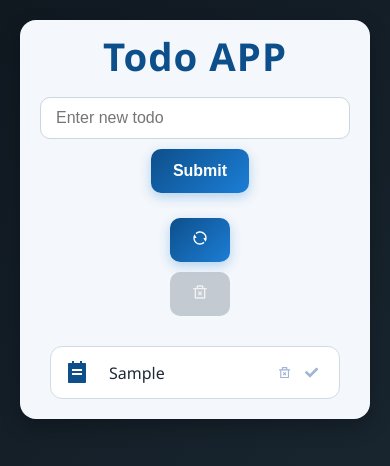
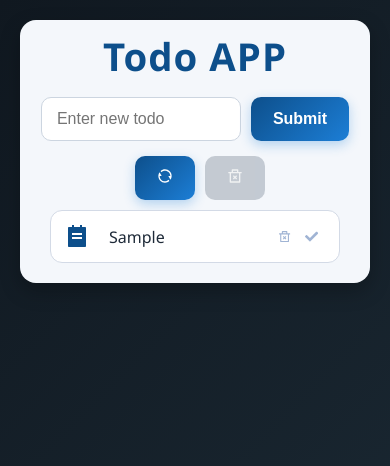
Before and after one commit to oplya/todoApp_v2, a React (Create React App) app: page / in a window 390 px wide. Both pictures are taken after typing "Sample" into the empty fields and a click on the button "Submit". Shown: the top 466 px of the page. Built offline with nearby package versions, Linux system fonts and the light colour scheme.

Commit message:
Add files via upload

```diff
--- a/src/components/Todos/TodoForm.module.css
+++ b/src/components/Todos/TodoForm.module.css
@@ -1,17 +1,15 @@
 .todoFormContainer {
-  margin-bottom: 25px;
+  margin-bottom: 15px;
 }
 .todoFormContainer form {
   display: flex;
   align-items: center;
   justify-content: center;
-  flex-wrap: wrap;
-  gap: 10px;
 }
 .todoFormContainer input {
   width: 60%;
-  min-width: 220px;
-  height: 42px;
+  min-width: 200px;
+  height: 44px;
   font-size: 1rem;
   padding: 10px 15px;
   border: 1px solid #ccd5e0;
@@ -27,6 +25,6 @@
 }
 @media (max-width: 600px) {
   .todoFormContainer input {
-    width: 100%;
+    width: 30%;
   }
 }
--- a/src/components/Todos/TodosActions.module.css
+++ b/src/components/Todos/TodosActions.module.css
@@ -1,13 +1,4 @@
 .todosActionsContainer {
-  margin: 10px 0 20px;
   display: flex;
   justify-content: center;
-  gap: 10px;
-  flex-wrap: wrap;
 }
-@media (max-width: 600px) {
-  .todosActionsContainer {
-    flex-direction: column;
-    align-items: center;
-  }
-}
```
